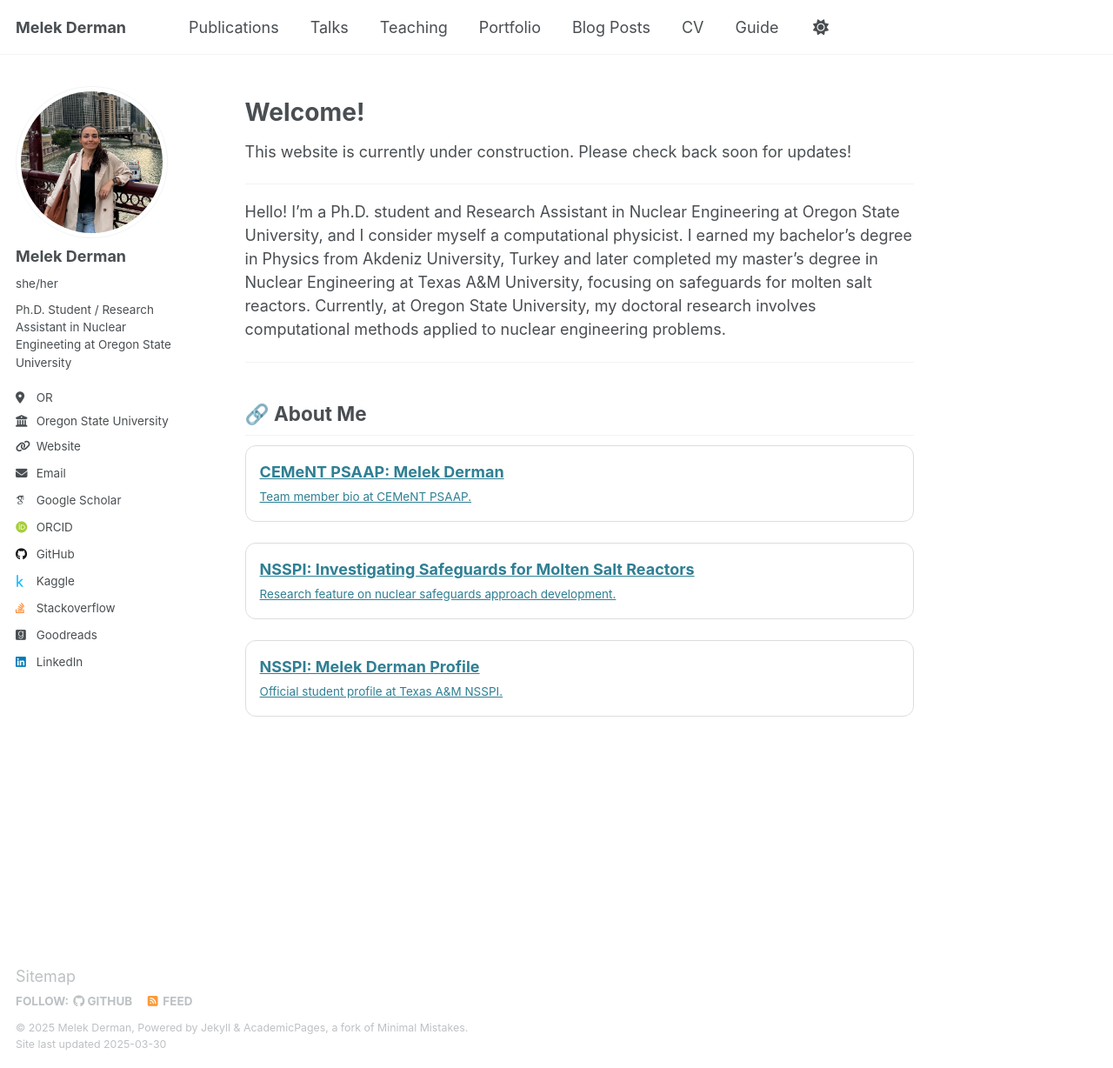
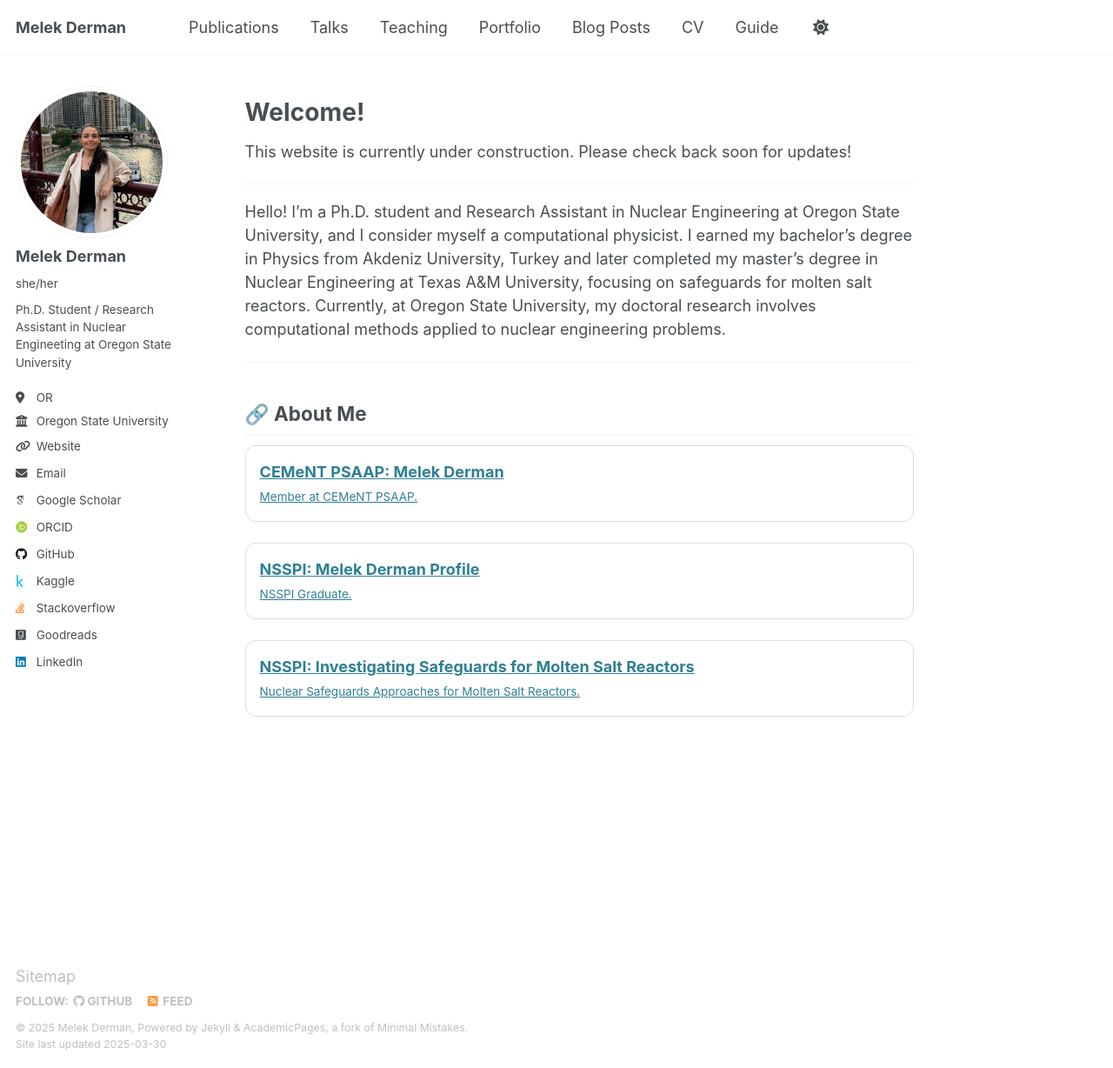
Before and after one commit to melekderman/melekderman.github.io, a Jekyll site: the page built from _pages/about.md, in a window 1280 px wide and 1228 px high. Shown: the whole window at 87% size. Built offline with Jekyll 4.4.1, drawn with Linux system fonts in a browser that asks for light colours; some web fonts are replaced.

Commit message:
update about.md

```diff
--- a/_pages/about.md
+++ b/_pages/about.md
@@ -22,20 +22,20 @@ Hello! I'm a Ph.D. student and Research Assistant in Nuclear Engineering at Oreg
 <div style="border:1px solid #ddd; border-radius:12px; padding:16px; margin-bottom:24px;">
   <a href="https://cement-psaap.github.io/members/melek_derman/" target="_blank">
     <strong>CEMeNT PSAAP: Melek Derman</strong><br>
-    <small>Team member bio at CEMeNT PSAAP.</small>
+    <small>Member at CEMeNT PSAAP.</small>
+  </a>
+</div>
+
+<div style="border:1px solid #ddd; border-radius:12px; padding:16px; margin-bottom:24px;">
+  <a href="https://nsspi.tamu.edu/melek-derman/" target="_blank">
+    <strong>NSSPI: Melek Derman Profile</strong><br>
+    <small>NSSPI Graduate.</small>
   </a>
 </div>
 
 <div style="border:1px solid #ddd; border-radius:12px; padding:16px; margin-bottom:24px;">
   <a href="https://nsspi.tamu.edu/nsspi-student-investigates-nuclear-safeguards-approaches-for-molten-salt-reactors/" target="_blank">
     <strong>NSSPI: Investigating Safeguards for Molten Salt Reactors</strong><br>
-    <small>Research feature on nuclear safeguards approach development.</small>
+    <small>Nuclear Safeguards Approaches for Molten Salt Reactors.</small>
   </a>
 </div>
-
-<div style="border:1px solid #ddd; border-radius:12px; padding:16px; margin-bottom:24px;">
-  <a href="https://nsspi.tamu.edu/melek-derman/" target="_blank">
-    <strong>NSSPI: Melek Derman Profile</strong><br>
-    <small>Official student profile at Texas A&M NSSPI.</small>
-  </a>
-</div>
```
